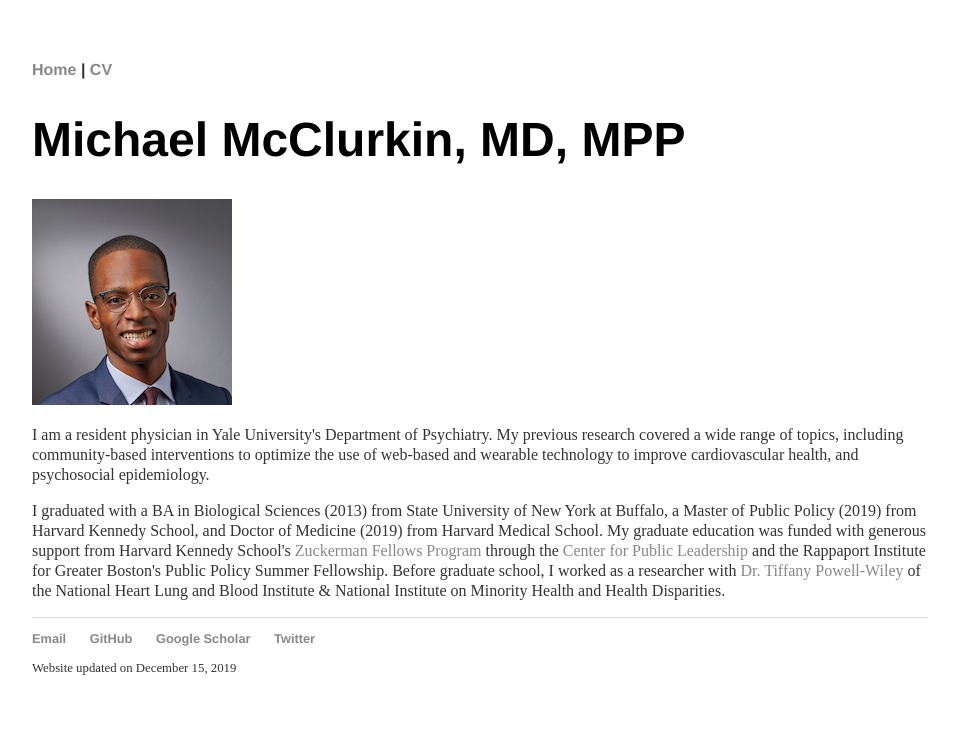
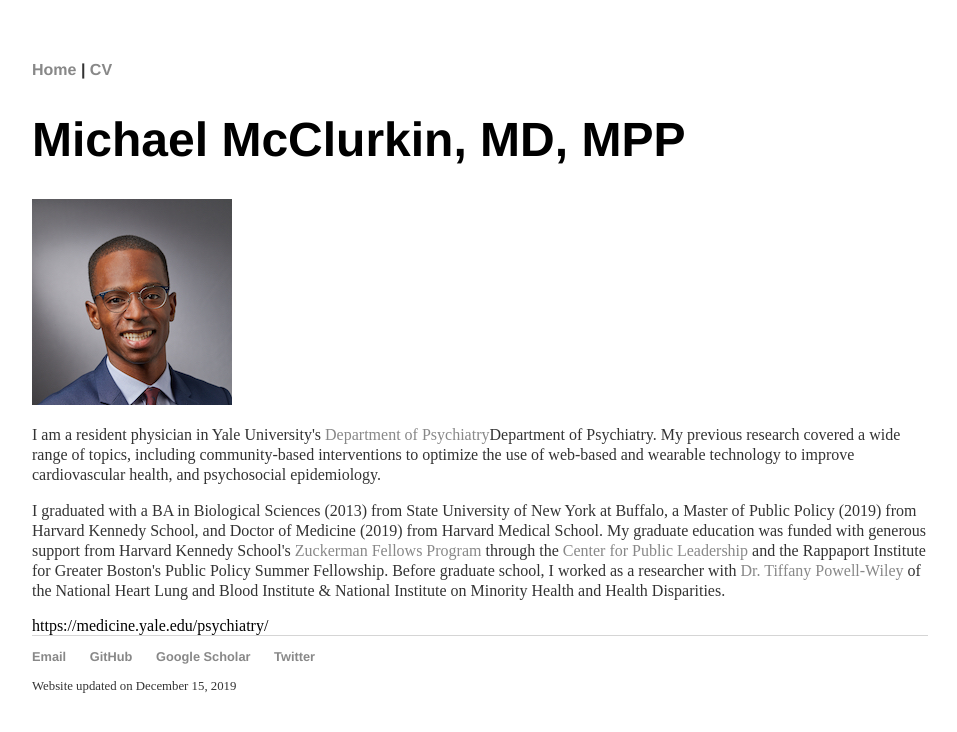
Before and after one commit to michaelmcclurkin/michaelmcclurkin.github.io, a Jekyll site: the page index.html, which Jekyll copies as it is, in a window 1280 px wide. Shown: the top 732 px of the page, without its empty margins (160-1117 px from the left). Built offline with Jekyll 4.4.1, drawn with Linux system fonts in a browser that asks for light colours.

Commit message:
Update index.html

```diff
--- a/index.html
+++ b/index.html
@@ -78,9 +78,10 @@
 
 			<img src="documents/photo.JPEG" alt="Michael McClurkin, MD, MPP" style="width:200px;height:206px;">
 
-			<p>I am a resident physician in Yale University's Department of Psychiatry. My previous research covered a wide range of topics, including community-based interventions to optimize the use of web-based and wearable technology to improve cardiovascular health, and psychosocial epidemiology.</p>
+			<p>I am a resident physician in Yale University's <a href="https://medicine.yale.edu/psychiatry/">Department of Psychiatry</a>Department of Psychiatry. My previous research covered a wide range of topics, including community-based interventions to optimize the use of web-based and wearable technology to improve cardiovascular health, and psychosocial epidemiology.</p>
 			<p>I graduated with a BA in Biological Sciences (2013) from State University of New York at Buffalo, a Master of Public Policy (2019) from Harvard Kennedy School, and Doctor of Medicine (2019) from Harvard Medical School. My graduate education was funded with generous support from Harvard Kennedy School's <a href="https://cpl.hks.harvard.edu/zuckerman-fellowship/">Zuckerman Fellows Program</a> through the <a href="https://cpl.hks.harvard.edu/home/">Center for Public Leadership</a> and the Rappaport Institute for Greater Boston's Public Policy Summer Fellowship. Before graduate school, I worked as a researcher with <a href="https://www.nhlbi.nih.gov/science/social-determinants-obesity-and-cardiovascular-risk/">Dr. Tiffany Powell-Wiley</a> of the National Heart Lung and Blood Institute & National Institute on Minority Health and Health Disparities. </p>
 
+			https://medicine.yale.edu/psychiatry/
 </div>
 
   <footer>
```
